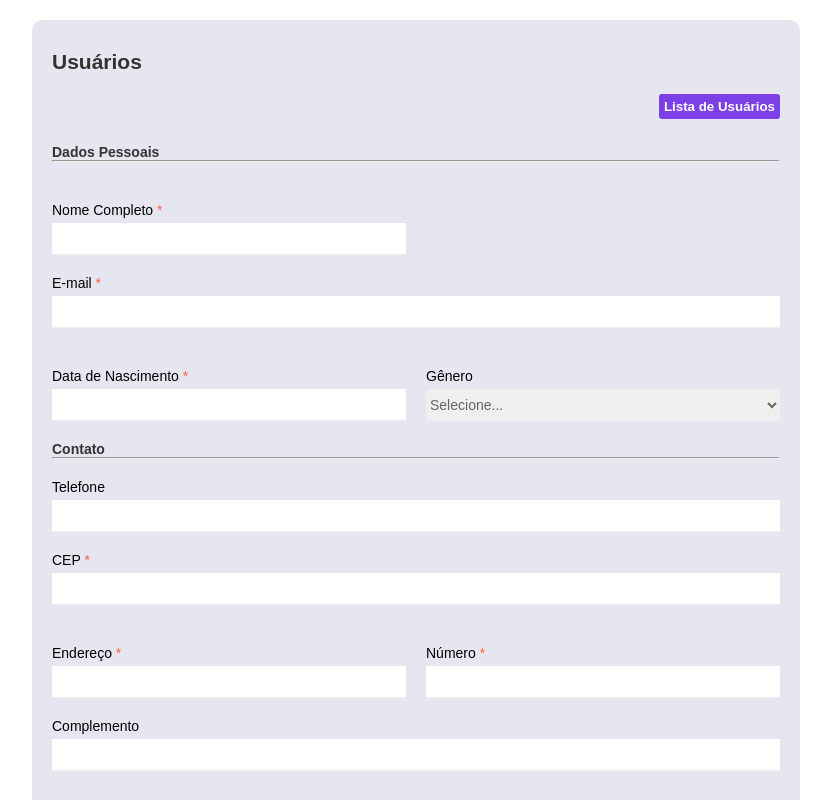
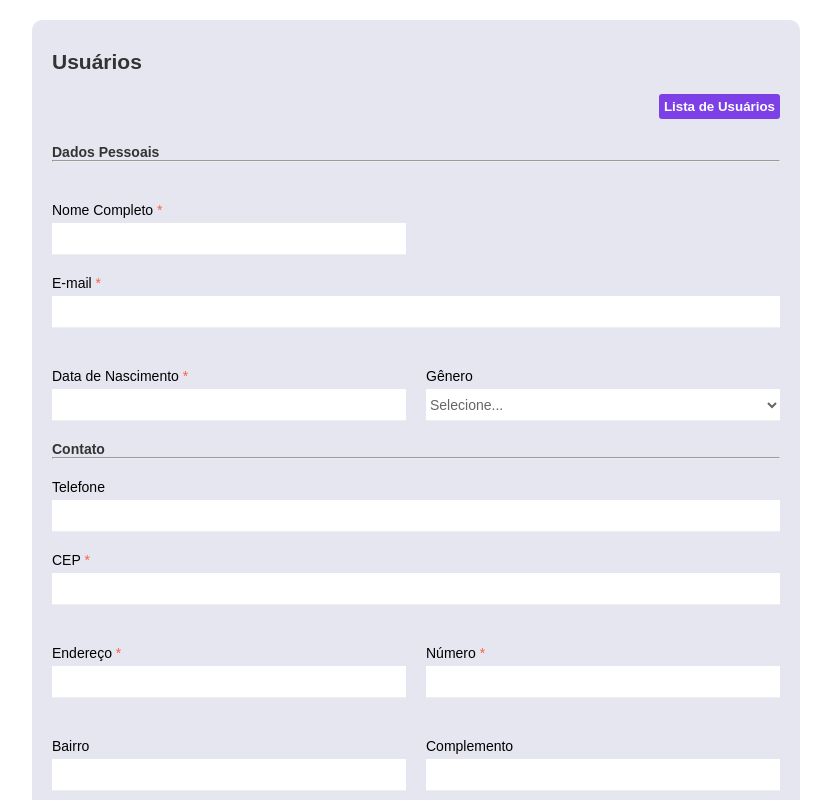
Before and after one commit to vini-cius/simple-crud, a React (Create React App) app in the folder frontend/: page /users in a window 1280 px wide. Shown: the top 800 px of the page, without its empty margins (224-1055 px from the left). Built offline with nearby package versions, Linux system fonts and the light colour scheme; no server answers; the HTML template or start-up script is replaced by a standard one.

Commit message:
fix: put method

```diff
--- a/frontend/src/components/UserForm/index.js
+++ b/frontend/src/components/UserForm/index.js
@@ -178,6 +178,17 @@ export default function UserForm() {
 					</InputBlock>
 				</InputGroup>
 
+				<InputGroup>
+					<InputBlock>
+						<label htmlFor="neighborhood">Bairro</label>
+						<Input
+							id="neighborhood"
+							name="neighborhood"
+							value={users.neighborhood || ''}
+							onChange={handleInputChange}
+						/>
+					</InputBlock>
+
 					<InputBlock>
 						<label htmlFor="address2">Complemento</label>
 						<Input
@@ -187,6 +198,7 @@ export default function UserForm() {
 							onChange={handleInputChange}
 						/>
 					</InputBlock>
+				</InputGroup>
 
 				<InputGroup>
 					<InputBlock>
--- a/frontend/src/components/UserForm/styles.js
+++ b/frontend/src/components/UserForm/styles.js
@@ -43,6 +43,7 @@ export const Select = styled.select`
   color: #666;
   border: 0;
   border-bottom: 1px solid #eee;
+  background-color: #fff;
 `;
 
 export const Button = styled.button`
```
Lines whose indentation alone changed are shown as unchanged.
